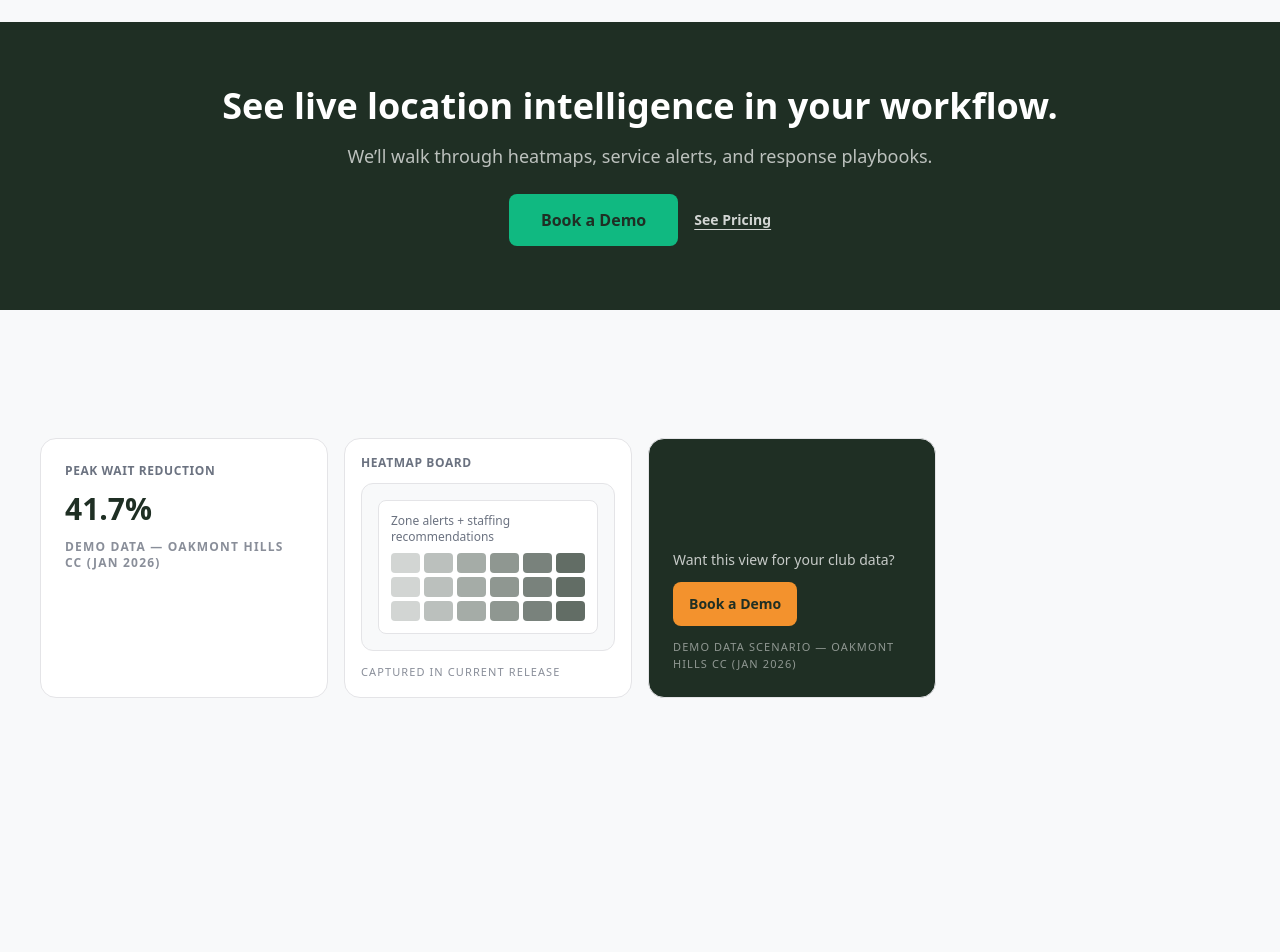
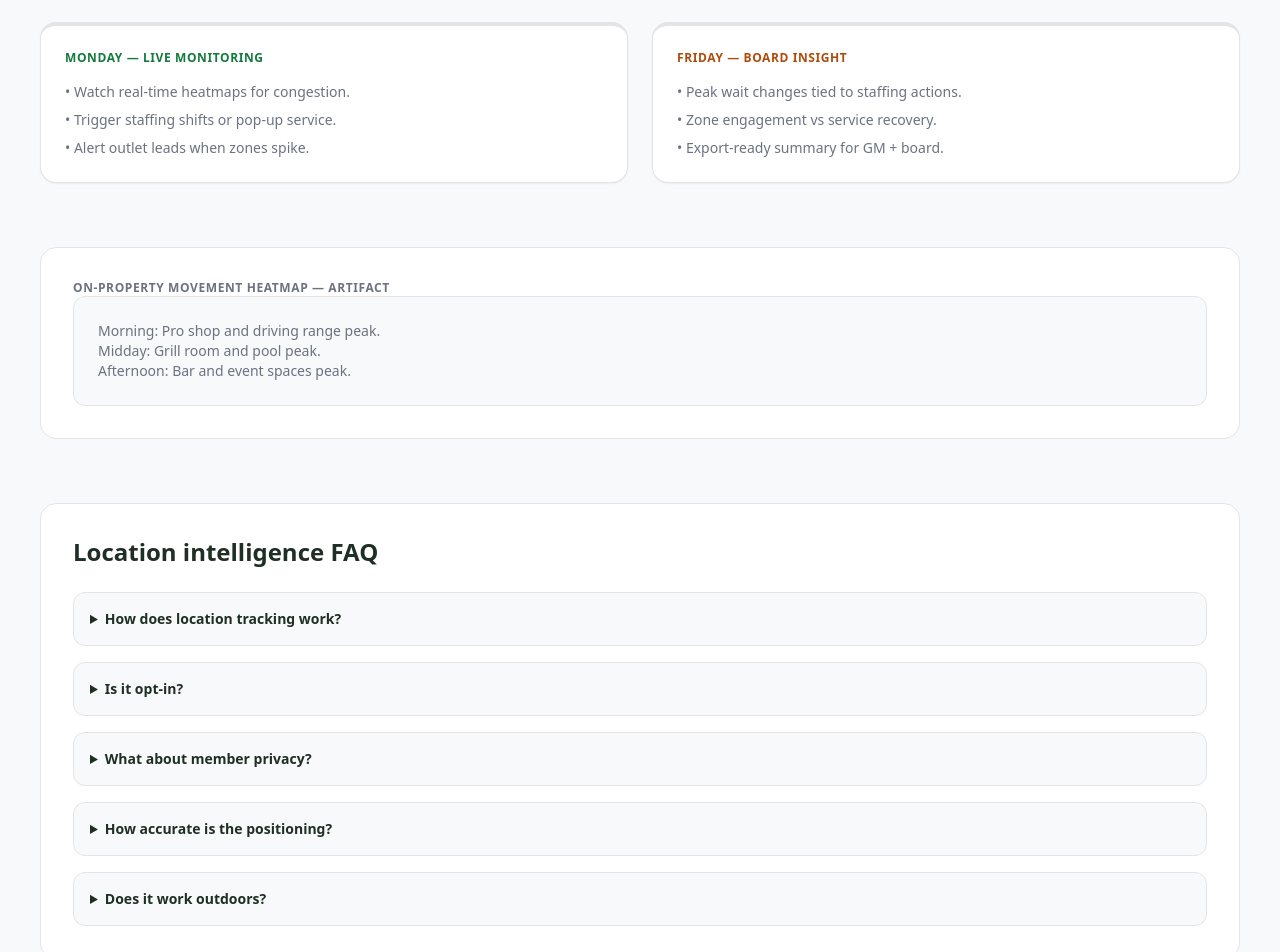
Before and after one commit to ty-hayes-82/swoop-member-intelligence-website, a Next.js app: page /capabilities/location-intelligence in a window 1280 px wide. Shown: the part 1560-2512 px from the top of the page. Built offline with nearby package versions, Linux system fonts and the light colour scheme.

Commit message:
feat: add depth to capabilities/location-intelligence page

```diff
--- a/app/capabilities/location-intelligence/page.jsx
+++ b/app/capabilities/location-intelligence/page.jsx
@@ -1,7 +1,5 @@
 import { buildMetadata } from '@/lib/metadata'
-import CTASection from '@/components/CTASection'
-import StickyCTA from '@/components/StickyCTA'
-import ProofStack from '@/components/ProofStack'
+import Link from 'next/link'
 import LocationHeatmapDemo from '@/components/LocationHeatmapDemo'
 import { SourceBadgeRow } from '@/components/CapabilityMocks'
 
@@ -10,6 +8,14 @@ export const metadata = buildMetadata({
   description: 'Track member movement across golf, dining, and amenities with live heatmaps and service alerts for faster operational response.',
   path: '/capabilities/location-intelligence',
 })
+
+const locationFaqs = [
+  { question: 'How does location tracking work?', answer: 'We use Wi-Fi/Bluetooth pings plus check-in data to infer zone movement.' },
+  { question: 'Is it opt-in?', answer: 'Yes. Members opt in via app or loyalty credentials; anonymous data stays aggregated.' },
+  { question: 'What about member privacy?', answer: 'Data is anonymized for reporting and never shared externally; operators only see required context.' },
+  { question: 'How accurate is the positioning?', answer: 'Zones resolve to 10–15 feet indoors, slightly wider outdoors depending on access points.' },
+  { question: 'Does it work outdoors?', answer: 'Yes. Range, cart paths, and pool decks are covered via outdoor beacons and tee-sheet timestamps.' },
+]
 
 export default function LocationIntelligencePage() {
   return (
@@ -46,26 +52,62 @@ export default function LocationIntelligencePage() {
         </article>
       </section>
 
-      <CTASection headline="See live location intelligence in your workflow." subtext="We’ll walk through heatmaps, service alerts, and response playbooks." />
+      <section className="px-6">
+        <div className="mx-auto max-w-container grid gap-6 lg:grid-cols-2">
+          <div className="rounded-2xl border border-swoop-border bg-white p-6 shadow-sm border-t-4 border-[#4ADE80]">
+            <p className="text-xs font-semibold uppercase tracking-wider text-[#147A3E]">Monday — live monitoring</p>
+            <ul className="mt-4 space-y-2 text-sm text-swoop-muted">
+              <li>• Watch real-time heatmaps for congestion.</li>
+              <li>• Trigger staffing shifts or pop-up service.</li>
+              <li>• Alert outlet leads when zones spike.</li>
+            </ul>
+          </div>
+          <div className="rounded-2xl border border-swoop-border bg-white p-6 shadow-sm border-t-4 border-[#F97316]">
+            <p className="text-xs font-semibold uppercase tracking-wider text-[#AF4C0B]">Friday — board insight</p>
+            <ul className="mt-4 space-y-2 text-sm text-swoop-muted">
+              <li>• Peak wait changes tied to staffing actions.</li>
+              <li>• Zone engagement vs service recovery.</li>
+              <li>• Export-ready summary for GM + board.</li>
+            </ul>
+          </div>
+        </div>
+      </section>
 
-      <ProofStack
-        statLabel="Peak wait reduction"
-        statValue="41.7%"
-        demoLabel="Heatmap board"
-        ctaLabel="Book a Demo"
-        ctaHref="/book-demo"
-      >
-        <div className="rounded-lg border border-swoop-border bg-white p-3">
-          <p className="text-xs text-swoop-muted">Zone alerts + staffing recommendations</p>
-          <div className="mt-2 grid grid-cols-6 gap-1">
-            {Array.from({ length: 18 }).map((_, i) => (
-              <span key={i} className="h-5 rounded" style={{ backgroundColor: `rgba(31,47,36,${((i % 6) + 2) / 10})` }} />
+      <section className="px-6">
+        <div className="mx-auto max-w-container rounded-2xl border border-swoop-border bg-white p-8">
+          <p className="text-xs font-semibold uppercase tracking-wider text-swoop-muted">On-property movement heatmap — artifact</p>
+          <div className="rounded-xl border border-swoop-border bg-swoop-bg p-6 text-sm text-swoop-muted">
+            <p>Morning: Pro shop and driving range peak.</p>
+            <p>Midday: Grill room and pool peak.</p>
+            <p>Afternoon: Bar and event spaces peak.</p>
+          </div>
+        </div>
+      </section>
+
+      <section className="px-6">
+        <div className="mx-auto max-w-container rounded-2xl border border-swoop-border bg-white p-8">
+          <h2 className="text-2xl font-bold">Location intelligence FAQ</h2>
+          <div className="mt-6 space-y-4">
+            {locationFaqs.map((item) => (
+              <details key={item.question} className="rounded-xl border border-swoop-border bg-swoop-bg p-4">
+                <summary className="cursor-pointer text-sm font-semibold text-swoop-dark">{item.question}</summary>
+                <p className="mt-2 text-sm text-swoop-muted">{item.answer}</p>
+              </details>
             ))}
           </div>
         </div>
-      </ProofStack>
+      </section>
 
-      <StickyCTA title="Add location intelligence to your stack" description="Watch member-flow and service alerts in real time." />
+      <section className="px-6 pb-16 text-center">
+        <div className="mx-auto max-w-container">
+          <h2 className="text-2xl font-bold mb-4">See live movement before the next service crunch.</h2>
+          <p className="text-swoop-muted mb-6">Book a demo to plug location intelligence into your stack.</p>
+          <Link href="/book-demo" className="inline-flex min-h-[46px] items-center rounded-lg bg-swoop-dark px-6 py-3 text-sm font-semibold text-white">
+            Book a Demo
+          </Link>
+        </div>
+      </section>
+
     </div>
   )
 }
```
